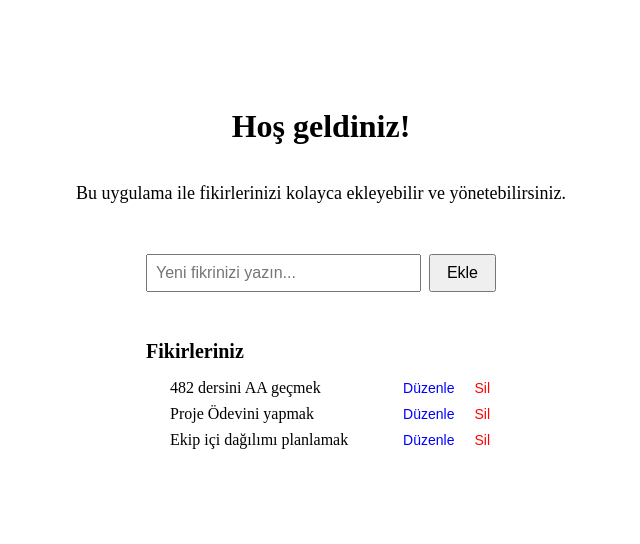
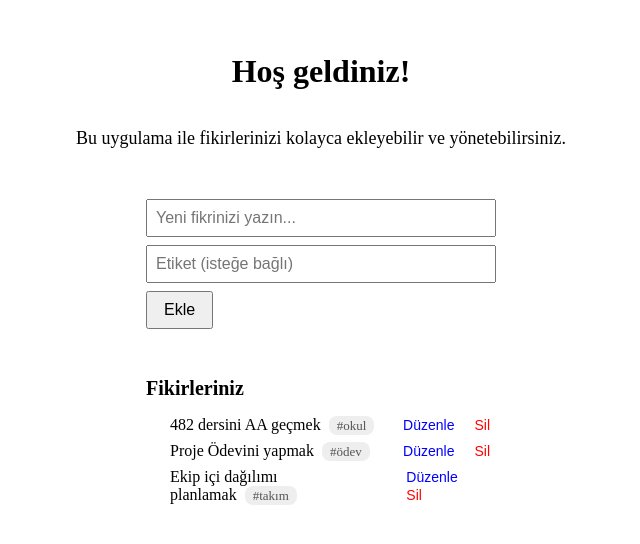
Before and after one commit to CNrg32/482proje, a Next.js app in the folder ideapulse-code/: page / in a window 1280 px wide. Shown: the part 132-676 px from the top of the page, without its empty margins (319-959 px from the left). Built offline with nearby package versions, Linux system fonts and the light colour scheme.

Commit message:
added label

```diff
--- a/ideapulse-code/pages/index.tsx
+++ b/ideapulse-code/pages/index.tsx
@@ -2,15 +2,21 @@ import React, { useState, useEffect } from 'react';
 
 const LOCAL_KEY = 'fikirler';
 
+type Fikir = {
+  metin: string;
+  etiket?: string;
+};
+
 export default function Home() {
   // Başlangıç fikirleri
-  const defaultFikirler = [
-    '482 dersini AA geçmek',
-    'Proje Ödevini yapmak',
-    'Ekip içi dağılımı planlamak'
+  const defaultFikirler: Fikir[] = [
+    { metin: '482 dersini AA geçmek', etiket: 'okul' },
+    { metin: 'Proje Ödevini yapmak', etiket: 'ödev' },
+    { metin: 'Ekip içi dağılımı planlamak', etiket: 'takım' }
   ];
-  const [fikirler, setFikirler] = useState<string[]>([]);
+  const [fikirler, setFikirler] = useState<Fikir[]>([]);
   const [yeniFikir, setYeniFikir] = useState('');
+  const [yeniEtiket, setYeniEtiket] = useState('');
   const [duzenleIndex, setDuzenleIndex] = useState<number | null>(null);
 
   // İlk açılışta localStorage'dan yükle
@@ -34,28 +40,30 @@ export default function Home() {
     if (duzenleIndex !== null) {
       // Düzenleme modunda
       const yeniFikirler = [...fikirler];
-      yeniFikirler[duzenleIndex] = yeniFikir;
+      yeniFikirler[duzenleIndex] = { metin: yeniFikir, etiket: yeniEtiket };
       setFikirler(yeniFikirler);
       setDuzenleIndex(null);
     } else {
       // Yeni fikir ekle
-      setFikirler([yeniFikir, ...fikirler]);
+      setFikirler([{ metin: yeniFikir, etiket: yeniEtiket }, ...fikirler]);
     }
     setYeniFikir('');
+    setYeniEtiket('');
   };
 
   const handleDelete = (index: number) => {
     setFikirler(fikirler.filter((_, i) => i !== index));
-    // Eğer silinen fikir düzenleniyorsa, düzenleme modunu kapat
     if (duzenleIndex === index) {
       setDuzenleIndex(null);
       setYeniFikir('');
+      setYeniEtiket('');
     }
   };
 
   const handleEdit = (index: number) => {
     setDuzenleIndex(index);
-    setYeniFikir(fikirler[index]);
+    setYeniFikir(fikirler[index].metin);
+    setYeniEtiket(fikirler[index].etiket || '');
   };
 
   return (
@@ -64,29 +72,45 @@ export default function Home() {
       <p style={{ marginTop: 16, fontSize: 18 }}>
         Bu uygulama ile fikirlerinizi kolayca ekleyebilir ve yönetebilirsiniz.
       </p>
-      <form onSubmit={handleSubmit} style={{ marginTop: 32, width: 350, display: 'flex', gap: 8 }}>
+      <form onSubmit={handleSubmit} style={{ marginTop: 32, width: 350, display: 'flex', gap: 8, flexDirection: 'column' }}>
         <input
           type="text"
           placeholder="Yeni fikrinizi yazın..."
           value={yeniFikir}
           onChange={e => setYeniFikir(e.target.value)}
-          style={{ flex: 1, padding: 8, fontSize: 16 }}
+          style={{ padding: 8, fontSize: 16 }}
         />
+        <input
+          type="text"
+          placeholder="Etiket (isteğe bağlı)"
+          value={yeniEtiket}
+          onChange={e => setYeniEtiket(e.target.value)}
+          style={{ padding: 8, fontSize: 16 }}
+        />
+        <div style={{ display: 'flex', gap: 8 }}>
           <button type="submit" style={{ padding: '8px 16px', fontSize: 16 }}>
             {duzenleIndex !== null ? 'Kaydet' : 'Ekle'}
           </button>
           {duzenleIndex !== null && (
-          <button type="button" onClick={() => { setDuzenleIndex(null); setYeniFikir(''); }} style={{ padding: '8px 12px', fontSize: 16 }}>
+            <button type="button" onClick={() => { setDuzenleIndex(null); setYeniFikir(''); setYeniEtiket(''); }} style={{ padding: '8px 12px', fontSize: 16 }}>
               İptal
             </button>
           )}
+        </div>
       </form>
       <div style={{ marginTop: 32, width: 350 }}>
         <h2 style={{ fontSize: 20, marginBottom: 12 }}>Fikirleriniz</h2>
         <ul style={{ listStyle: 'disc', paddingLeft: 24 }}>
           {fikirler.map((fikir, i) => (
             <li key={i} style={{ marginBottom: 8, fontSize: 16, display: 'flex', alignItems: 'center', justifyContent: 'space-between' }}>
-              <span>{fikir}</span>
+              <span>
+                {fikir.metin}
+                {fikir.etiket && (
+                  <span style={{ marginLeft: 8, fontSize: 13, color: '#555', background: '#eee', borderRadius: 8, padding: '2px 8px' }}>
+                    #{fikir.etiket}
+                  </span>
+                )}
+              </span>
               <div>
                 <button onClick={() => handleEdit(i)} style={{ marginRight: 8, color: 'blue', border: 'none', background: 'none', cursor: 'pointer', fontSize: 14 }}>
                   Düzenle
```
Lines whose indentation alone changed are shown as unchanged.
